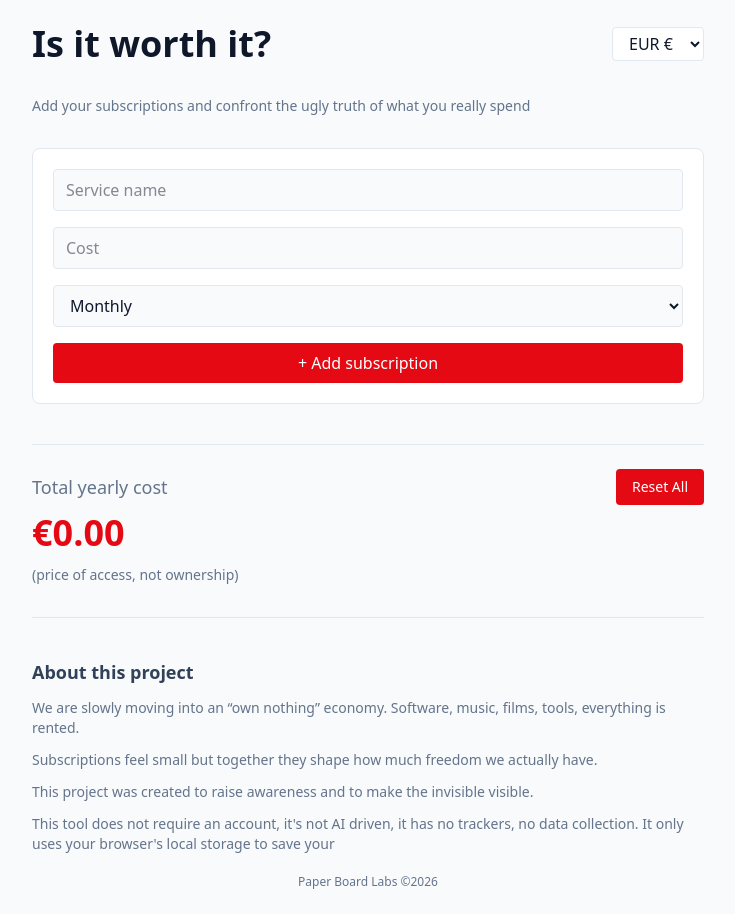
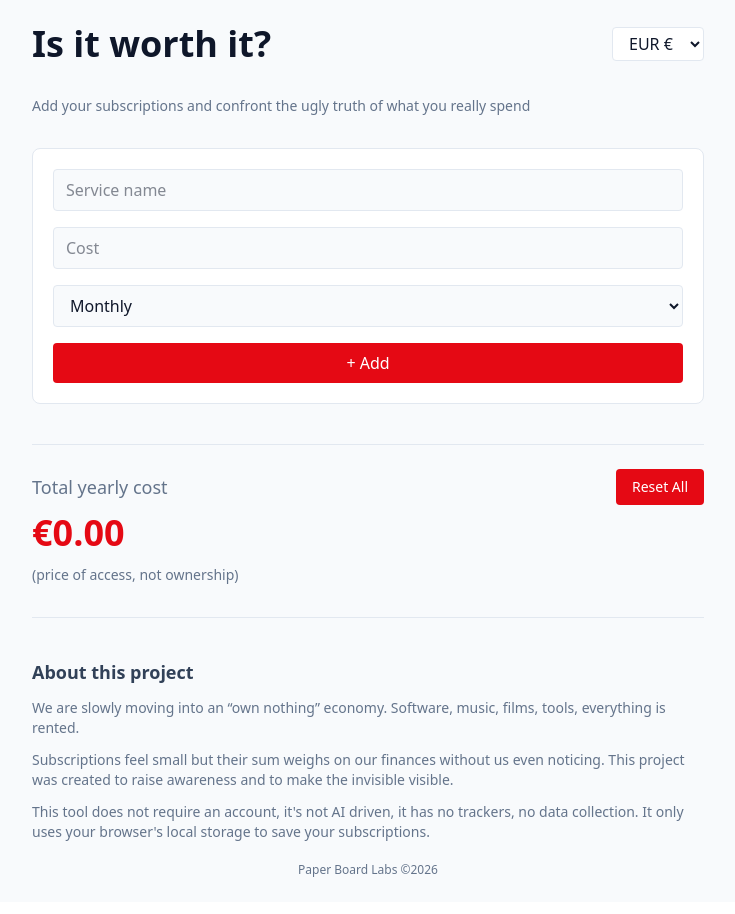
Before and after one commit to blitzmartin/is-it-worth-it, a React (Vite) app: page / in a window 1280 px wide. Shown: the whole page, without its empty margins (272-1007 px from the left). Built offline with nearby package versions, Linux system fonts and the light colour scheme.

Commit message:
small changes

```diff
--- a/src/App.tsx
+++ b/src/App.tsx
@@ -99,17 +99,12 @@ export const App = () => {
             films, tools, everything is rented.
           </p>
           <p>
-            Subscriptions feel small but together they shape how much freedom we
-            actually have.
-          </p>
-          <p>
-            This project was created to raise awareness and to make the
-            invisible visible.
+            Subscriptions feel small but their sum weighs on our finances without us even noticing. This project was created to raise awareness and to make the invisible visible.
           </p>
           <p>
             This tool does not require an account, it's not AI driven, it has no
             trackers, no data collection. It only uses your browser's local
-            storage to save your
+            storage to save your subscriptions.
           </p>
           <a
             href="https://paperboardlabs.com"
--- a/src/components/AddSubscriptionForm.tsx
+++ b/src/components/AddSubscriptionForm.tsx
@@ -63,7 +63,7 @@ export const AddSubscriptionForm = ({ addSubscription }: Props) => {
         type="submit"
         className="w-full bg-accent text-white rounded py-2 font-medium transition-opacity hover:opacity-90"
       >
-        + Add subscription
+        + Add
       </button>
     </form>
   );
--- a/src/components/CurrencySelector.tsx
+++ b/src/components/CurrencySelector.tsx
@@ -10,7 +10,7 @@ export const CurrencySelector = ({ currency, setCurrency }: Props) => {
     <select
       value={currency}
       onChange={(e) => setCurrency(e.target.value as Currency)}
-      className="bg-surface border border-base rounded px-3 py-1  text-base outline-none"
+      className="bg-surface border border-base rounded px-3 py-1 text-base outline-none"
     >
       <option value="EUR">EUR €</option>
       <option value="USD">USD $</option>
```
